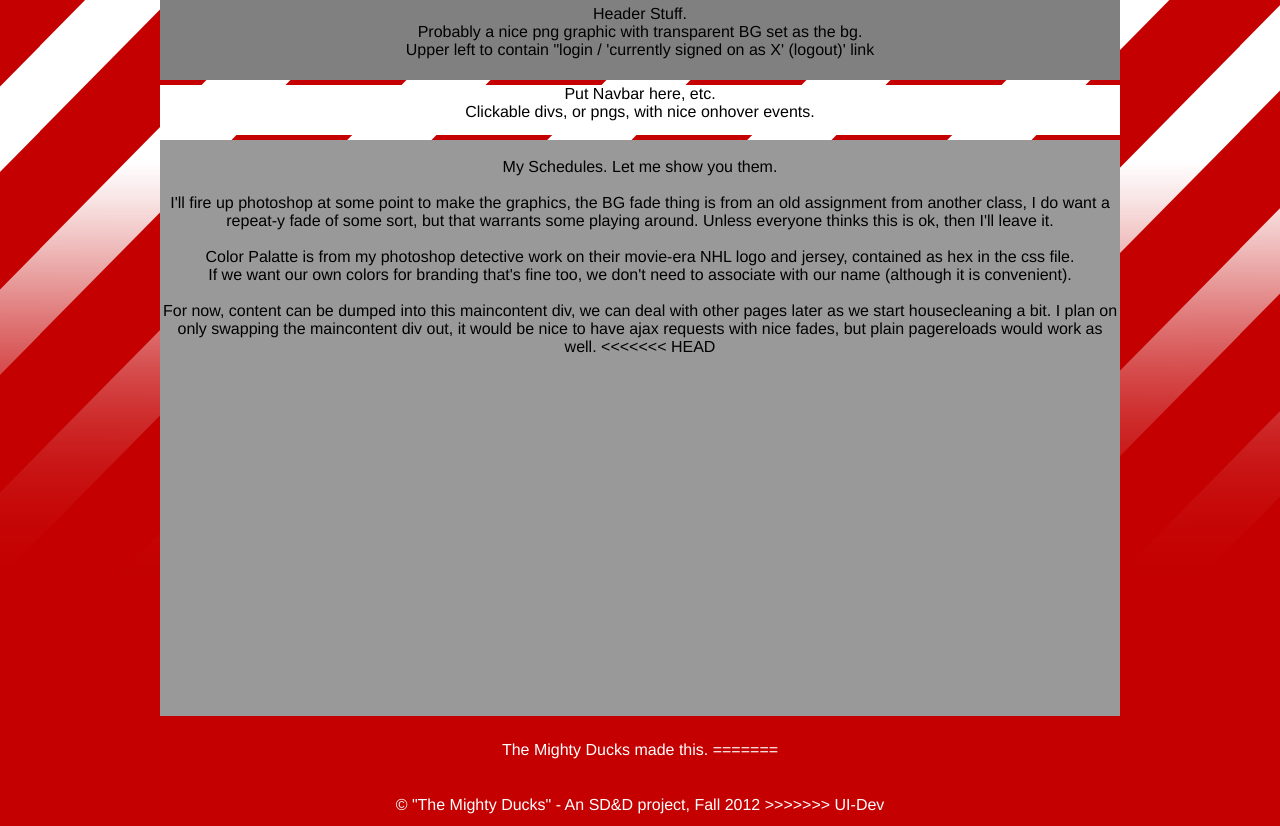
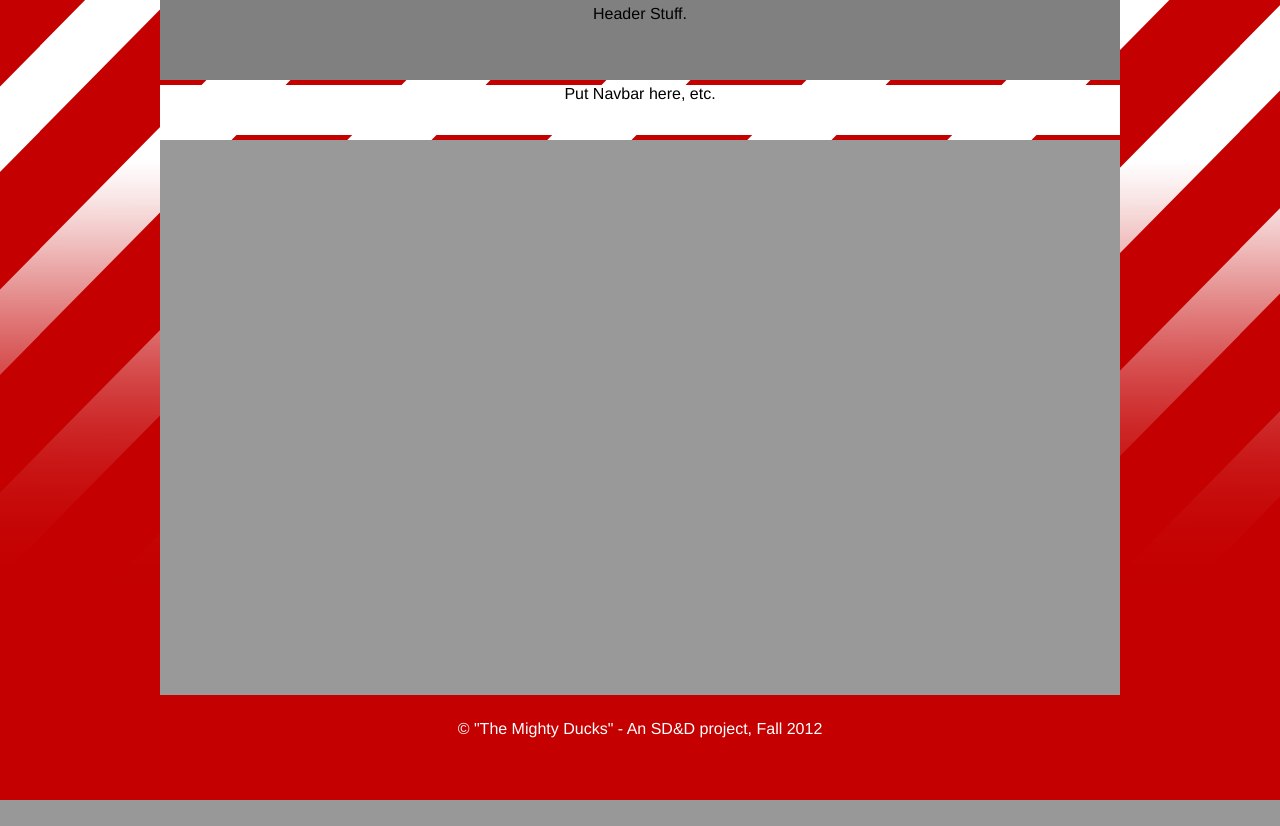
Before and after one commit to MightyDucks/Social-Scheduler, a PHP site: page /UI/index.html in a window 1280 px wide. After the commit the page ends 800 px from the top, so only its background shows below. Run offline with PHP 8.4, Linux system fonts and the light colour scheme.

Commit message:
UI fixes
Added min-height to maincontent
Eliminated extra text

```diff
--- a/UI/index.html
+++ b/UI/index.html
@@ -10,35 +10,14 @@
     <div id="container">
         <div id="header">
             Header Stuff.<br/>
-            Probably a nice png graphic with transparent BG set as the bg.<br/>
-            Upper left to contain "login / 'currently signed on as X' (logout)' link
         </div>
         <div id="nav">
             Put Navbar here, etc.<br/>
-            Clickable divs, or pngs, with nice onhover events.
         </div>
-        <!-- Above could be a php include? I haven't worked much with php as I've said. -->
         <div id="maincontent">
-            <br/>
-            My Schedules. Let me show you them.<br/>
-            <br/>
-            I'll fire up photoshop at some point to make the graphics, the BG fade thing is from an old assignment from another class, I do want a repeat-y fade of some sort, but that warrants some playing around. Unless everyone thinks this is ok, then I'll leave it.<br/>
-            <br/>
-            Color Palatte is from my photoshop detective work on their movie-era NHL logo and jersey, contained as hex in the css file.<br/>
-            If we want our own colors for branding that's fine too, we don't need to associate with our name (although it is convenient).<br/>
-            <br/>
-            For now, content can be dumped into this maincontent div, we can deal with other pages later as we start housecleaning a bit. I plan on only swapping the maincontent div out, it would be nice to have ajax requests with nice fades, but plain pagereloads would work as well.
-<<<<<<< HEAD
-            <br/><br/><br/><br/><br/><br/><br/><br/><br/><br/><br/><br/><br/><br/><br/><br/><br/><br/><br/><br/><br/>
-        </div>
-        <div id="footer">
-            The Mighty Ducks made this.
-=======
-            <br/><br/><br/><br/><br/><br/><br/><br/><br/><br/><br/><br/><br/><br/><br/><br/><br/>
         </div>
         <div id="footer">
             <span>&copy; "The Mighty Ducks" - An SD&D project, Fall 2012</span>
->>>>>>> UI-Dev
         </div>
     </div>
 </body>
--- a/UI/resources/style1.css
+++ b/UI/resources/style1.css
@@ -35,12 +35,9 @@ body {
     margin-bottom: 5px;
 }
 #maincontent {
-    background: #999999;
-<<<<<<< HEAD
-    padding-bottom: 105px;
-=======
+    background: #999;
+    min-height: 500px;
     padding-bottom: 55px;
->>>>>>> UI-Dev
 }
 #footer {
     position: relative;
@@ -56,4 +53,3 @@ body {
     position: relative;
     bottom: 0;
 }
->>>>>>> UI-Dev
```
